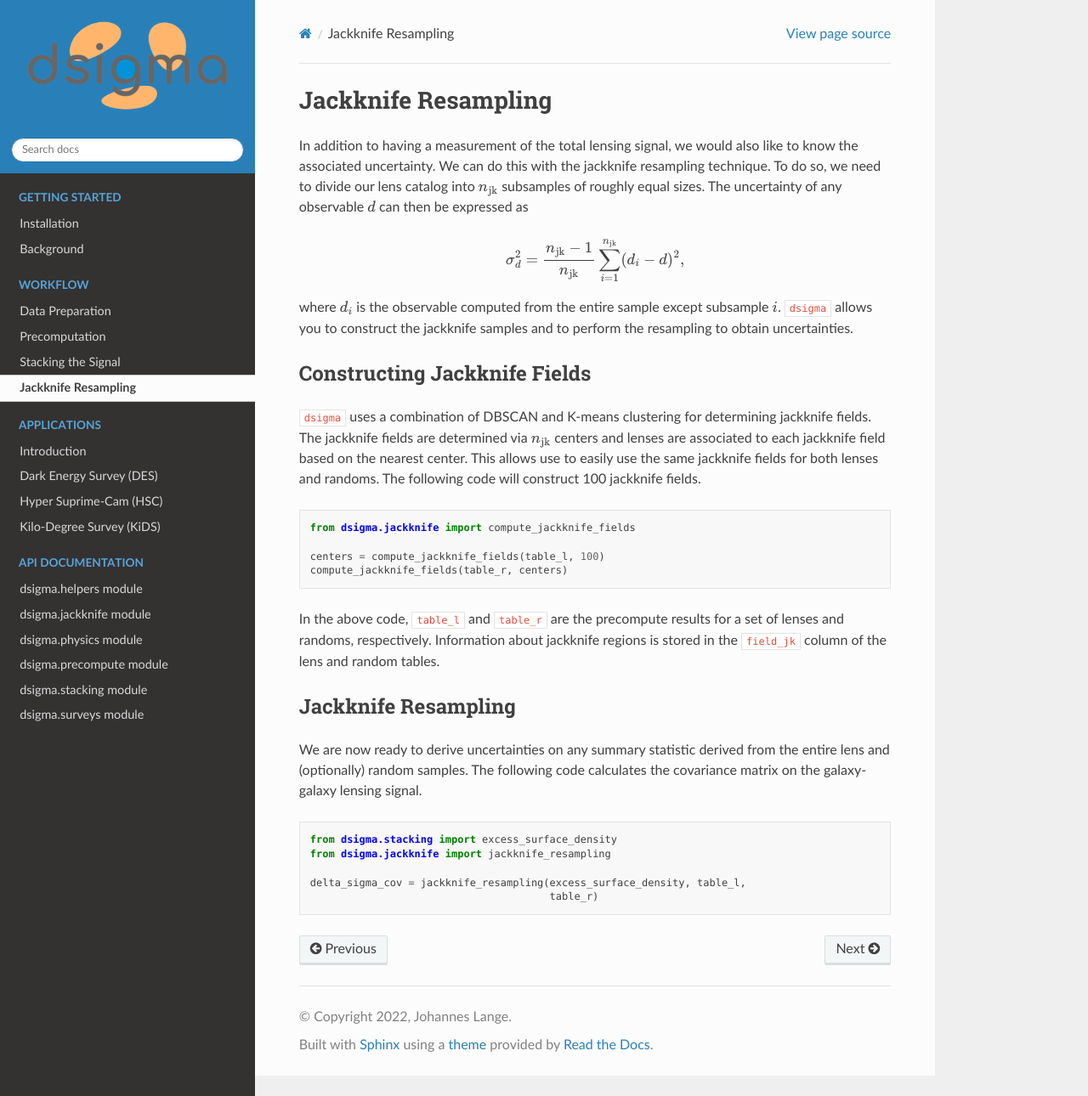
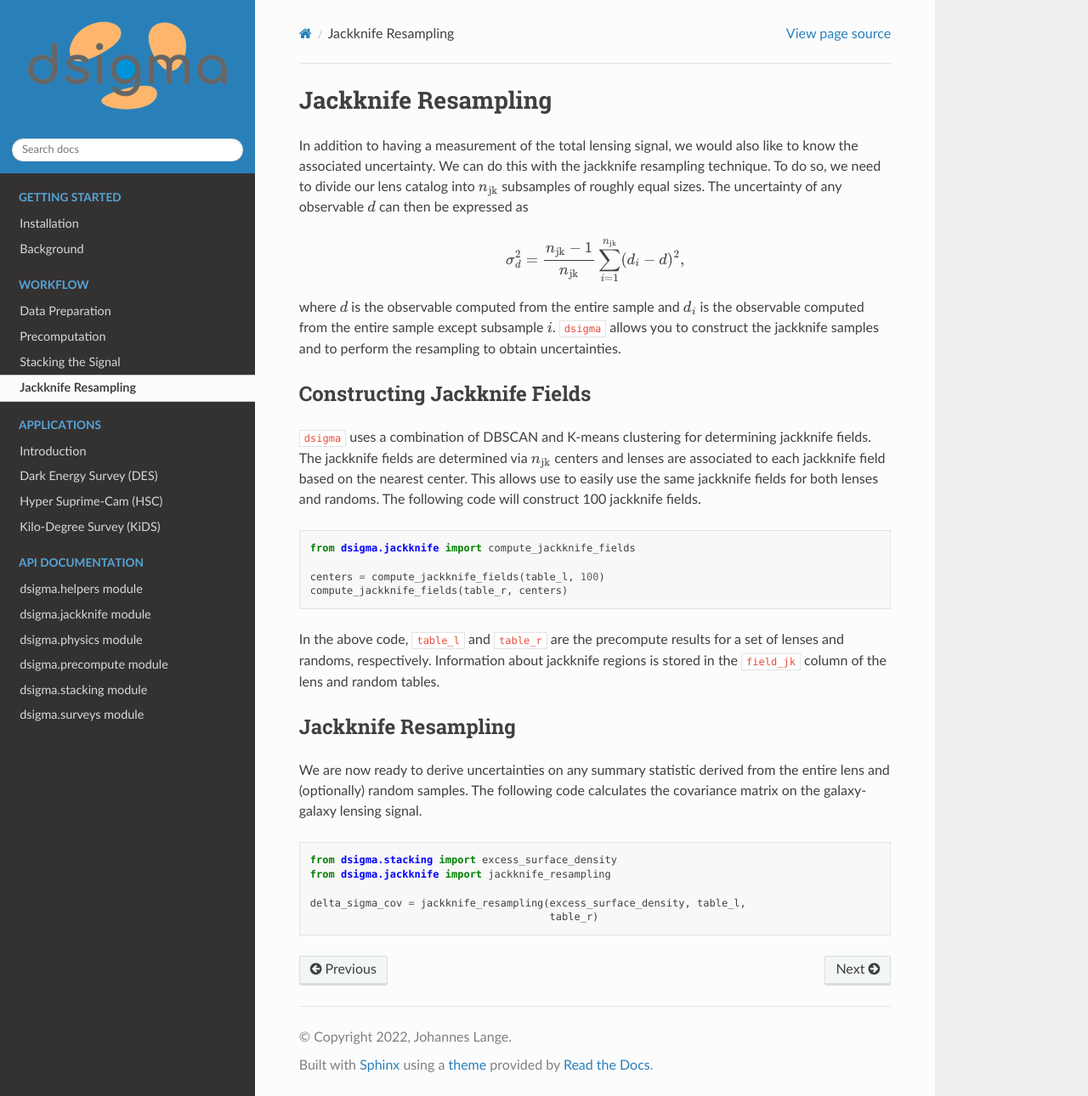
Before and after one commit to johannesulf/dsigma, a Sphinx documentation site: the page built from docs/resampling.txt, in a window 1280 px wide and 1290 px high. Shown: the whole window at 85% size. Built offline with Sphinx 7.4.7 and the Read the Docs theme 2.0.0, drawn with Linux system fonts in a browser that asks for light colours.

Commit message:
updated docs

```diff
--- a/docs/resampling.txt
+++ b/docs/resampling.txt
@@ -9,7 +9,7 @@ In addition to having a measurement of the total lensing signal, we would also l
     \sigma_d^2 = \frac{n_{\mathrm{jk}} - 1}{n_{\mathrm{jk}}}
     \sum\limits_{i=1}^{n_{\mathrm{jk}}} (d_i - d)^2,
 
-where :math:`d_i` is the observable computed from the entire sample except subsample :math:`i`. :code:`dsigma` allows you to construct the jackknife samples and to perform the resampling to obtain uncertainties.
+where :math:`d` is the observable computed from the entire sample and :math:`d_i` is the observable computed from the entire sample except subsample :math:`i`. :code:`dsigma` allows you to construct the jackknife samples and to perform the resampling to obtain uncertainties.
 
 
 *****************************
```
